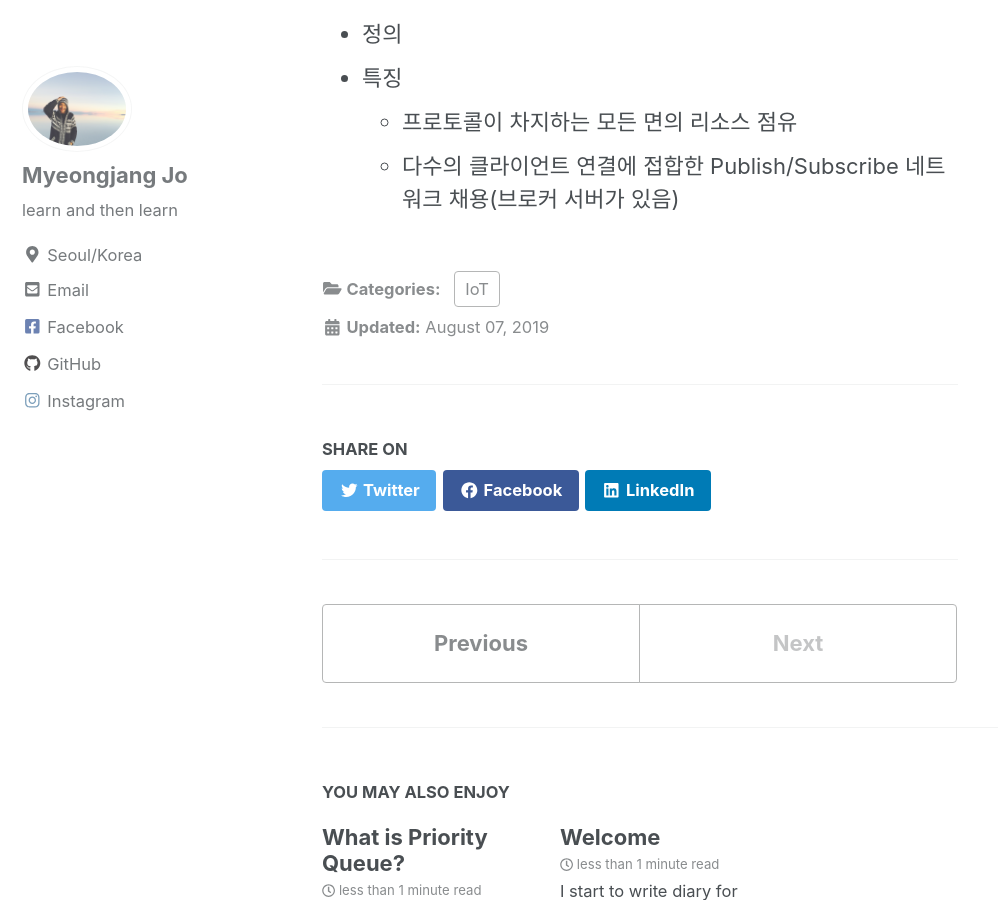
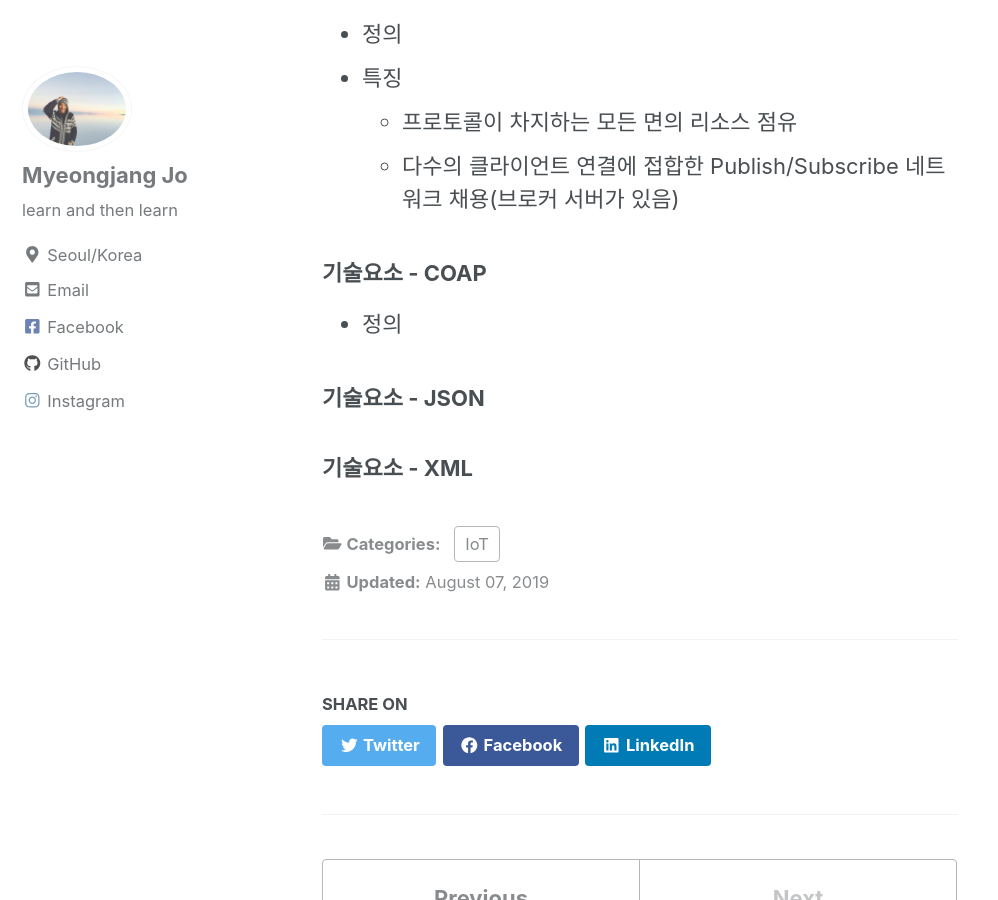
Before and after one commit to josephmjjo/josephmjjo.github.io, a Jekyll site: the page built from _posts/2019-08-07-IoT.md, in a window 1280 px wide and 900 px high, scrolled down 2531 px. Shown: the whole window, without its empty margins (0-998 px from the left). Built offline with Jekyll 4.4.1, drawn with Linux system fonts in a browser that asks for light colours; cached includes are drawn as plain includes; nearby versions of some CDN libraries.

Commit message:
_posts/2019-08-07-IoT.md updated from https://stackedit.io/

```diff
--- a/_posts/2019-08-07-IoT.md
+++ b/_posts/2019-08-07-IoT.md
@@ -75,8 +75,14 @@ categories:
    - 프로토콜이 차지하는 모든 면의 리소스 점유
    - 다수의 클라이언트 연결에 접합한 Publish/Subscribe 네트워크 채용(브로커 서버가 있음)
 
+### 기술요소 - COAP
+- 정의
+
+### 기술요소 - JSON
+### 기술요소 - XML
+
 <!--stackedit_data:
-eyJoaXN0b3J5IjpbMTgxMDY1MjY3NCwyMDgxMzI1OTAxLC0xNj
-k0MjQ5NTc1LC0xNjA5ODg2MDY4LC05MzgxMDE1NTIsLTU2MDEy
-NTk0OSwtMTI2NTQ4MDM5OSw1MzI4NjcyODhdfQ==
+eyJoaXN0b3J5IjpbLTEyMzk3NDYzMDIsMjA4MTMyNTkwMSwtMT
+Y5NDI0OTU3NSwtMTYwOTg4NjA2OCwtOTM4MTAxNTUyLC01NjAx
+MjU5NDksLTEyNjU0ODAzOTksNTMyODY3Mjg4XX0=
 -->
```
